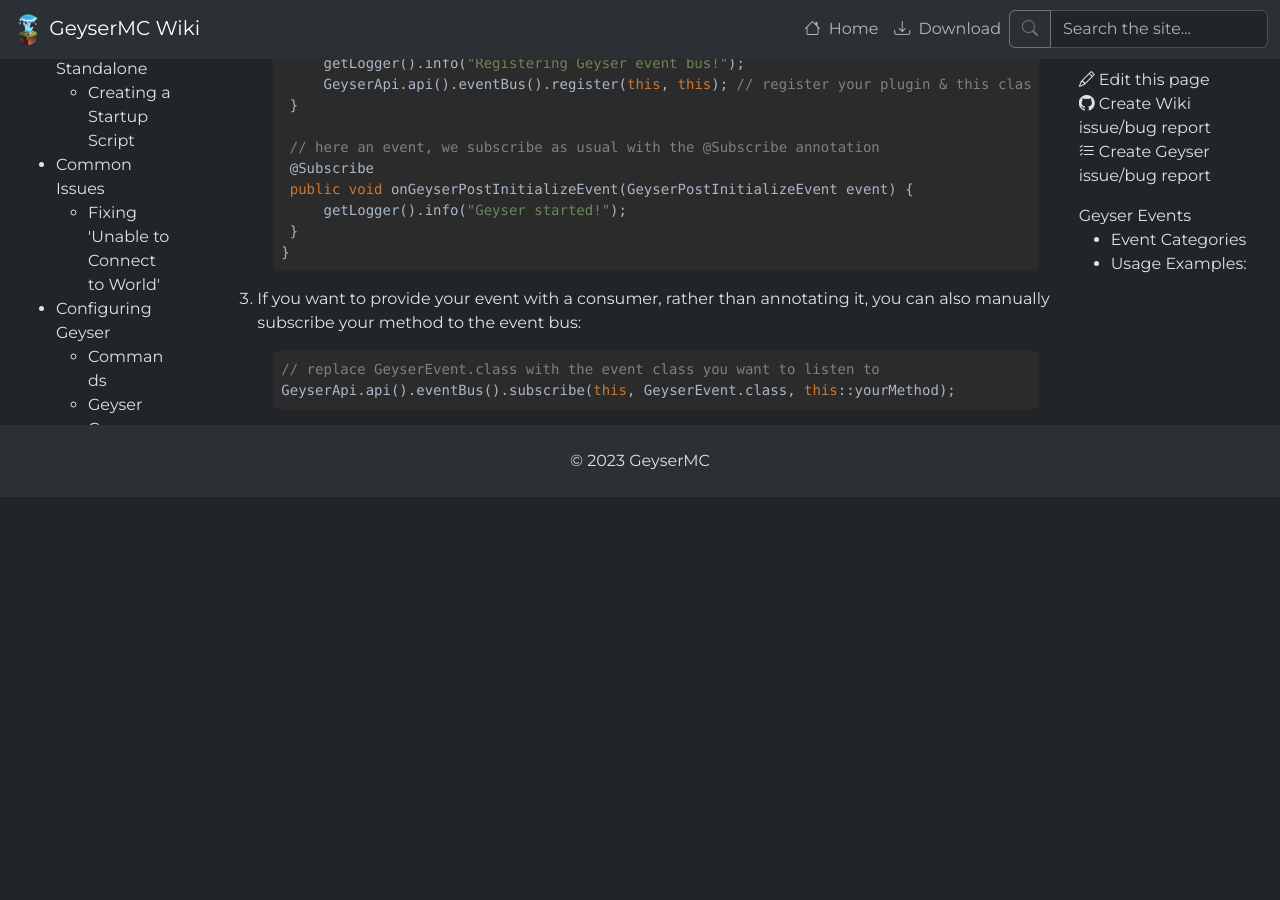
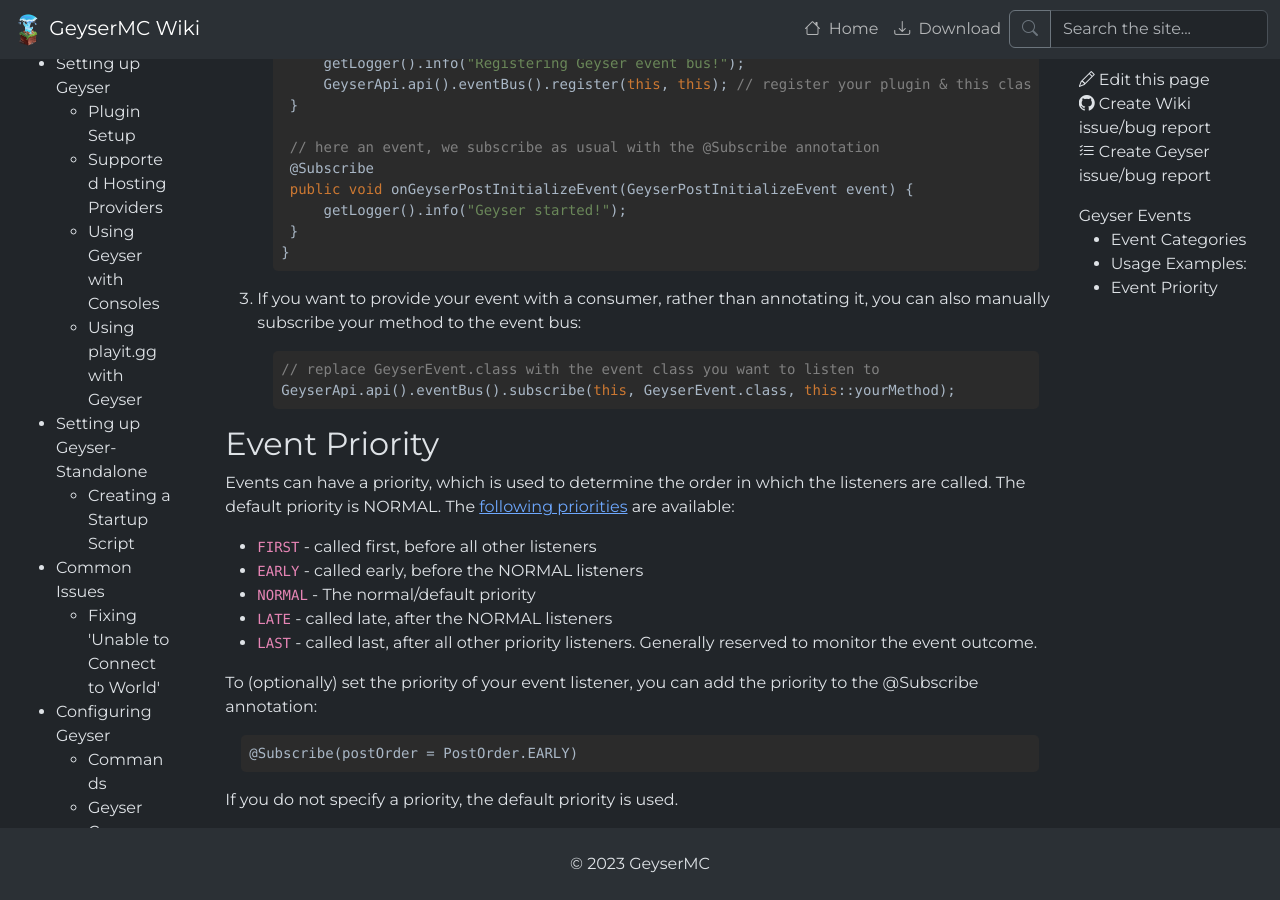
Before and after one commit to GeyserMC/GeyserWiki, a Jekyll site: the page built from _docs/geyser/events.md, in a window 1280 px wide and 900 px high, scrolled down 1915 px. Built offline with Jekyll 4.4.1, drawn with Linux system fonts in a browser that asks for light colours; before the commit the page ends 2412 px from its top, so only the background shows below that.

Commit message:
add chapter on event priorities

````diff
--- a/_docs/geyser/events.md
+++ b/_docs/geyser/events.md
@@ -91,3 +91,20 @@
 // replace GeyserEvent.class with the event class you want to listen to
 GeyserApi.api().eventBus().subscribe(this, GeyserEvent.class, this::yourMethod);
 ```
+
+## Event Priority
+Events can have a priority, which is used to determine the order in which the listeners are called. The default priority is NORMAL.
+The [following priorities](https://github.com/GeyserMC/Events/blob/master/src/main/java/org/geysermc/event/PostOrder.java) are available:
+- ```FIRST``` - called first, before all other listeners
+- ```EARLY``` - called early, before the NORMAL listeners
+- ```NORMAL``` - The normal/default priority
+- ```LATE``` - called late, after the NORMAL listeners
+- ```LAST``` - called last, after all other priority listeners. Generally reserved to monitor the event outcome.
+
+To (optionally) set the priority of your event listener, you can add the priority to the @Subscribe annotation:
+```java
+@Subscribe(postOrder = PostOrder.EARLY)
+```
+
+
+If you do not specify a priority, the default priority is used.
````
